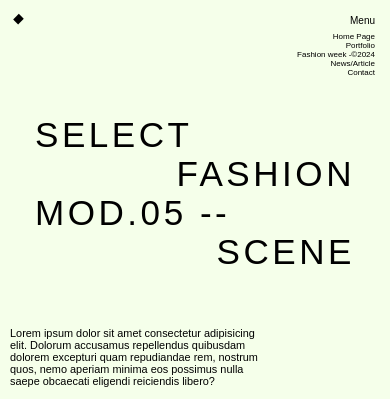
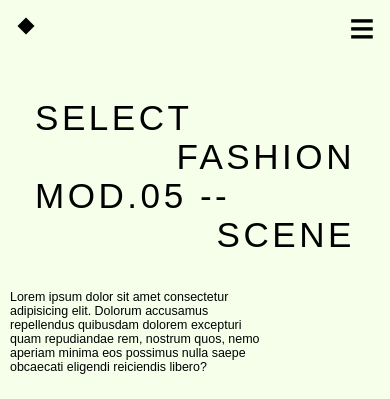
Before and after one commit to r4hul07/Responsive_Landing_Page, a plain HTML site: page index.html in a window 390 px wide. Shown: the top 399 px of the page. Drawn offline with nearby package versions, Linux system fonts and the light colour scheme.

Commit message:
some changes

```diff
--- a/index.html
+++ b/index.html
@@ -24,6 +24,7 @@
             <h5>Fashion week -©2024</h5>
             <h5>News/Article</h5>
             <h5>Contact</h5>
+            <h6><i class="ri-menu-line"></i></h6>
         </div>
 
         <div class="lcenter">
--- a/style.css
+++ b/style.css
@@ -47,6 +47,10 @@ html, body{
     font-size: 15px;
     font-weight: 500;
     font-family: 'Arial', sans-serif;
+}
+
+.tpr h6{
+    display: none;
 }
 
 
@@ -115,18 +119,18 @@ html, body{
 @media (max-width:600px) {
     .main{
         grid-template-columns: 50% 50%;
-        grid-template-rows: 12% 26% 12% 50%;
+        grid-template-rows: 10% 22% 18% 50%;
     }
 
 
 
     .tpl{
-        padding: 10px;
+        padding: 15px;
     }
 
     .tpl .square{
-        width: 4%;
-        height: 10%;
+        width: 12px;
+        height: 12px;
         rotate: 45deg;
     }
 
@@ -140,18 +144,24 @@ html, body{
         font-size: 10px;
         margin-bottom: 6px;
         font-family: 'Arial', sans-serif;
+        display: none;
     }
 
     .tpr h5{
-        font-size: 8px;
-        font-family: 'Arial', sans-serif;
+        display: none;
+
+    }
+
+    .tpr h6{
+        display: initial;
+        font-size: 7vw;
     }
 
 
     .lcenter{
         grid-column: 1/3;
         grid-row: 2;
-        padding: 10px 30px 30px 30px;
+        padding: 10px 30px 10px 30px;
     }
 
     .lcenter h1{
@@ -170,10 +180,12 @@ html, body{
         text-align: right;
     }
 
+    .lbottom{
+        padding: 18px 0 5px 5px;
+    }
 
     .lbottom p{
-        font-size: 2.8vw;
-        padding : 5px;
+        font-size: 3.2vw;
 
     }
 
```
